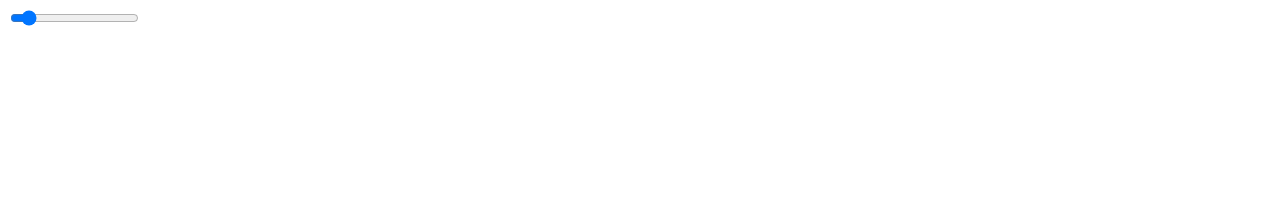
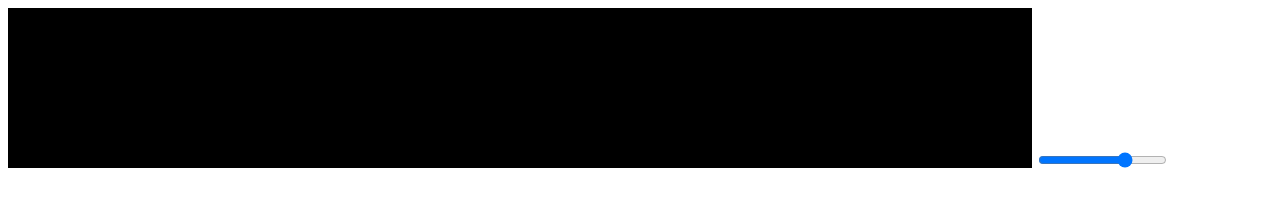
Before and after one commit to luciopaiva/karplus, a plain HTML site: page index.html in a window 1280 px wide. Drawn offline with Linux system fonts and the light colour scheme.

Commit message:
Karplus-Strong playing chord with FFT visualization

```diff
--- a/index.html
+++ b/index.html
@@ -8,7 +8,9 @@
 </head>
 <body>
 
-<input id="volume" type="range" value="2" min="0" max="20">
+<canvas id="display" width="1024" height="160"></canvas>
+
+<input id="volume" type="range" value="14" min="0" max="20">
 
 </body>
 </html>
--- a/index.js
+++ b/index.js
@@ -4,27 +4,152 @@ class Karplus {
     constructor () {
         this.audioContext = new window.AudioContext();
 
-        // white noise generator
-        this.whiteNoiseBufferSize = 1 << 14;  // 16kB
-        this.whiteNoise = this.audioContext.createScriptProcessor(this.whiteNoiseBufferSize, 1, 1);
-        this.whiteNoise.addEventListener("audioprocess", (event) => {
-            const output = event.outputBuffer.getChannelData(0);
-            for (let i = 0; i < this.whiteNoiseBufferSize; i++) {
-                output[i] = Math.random() * 2 - 1;
-            }
-        });
-
         // gain node
         this.gainNode = this.audioContext.createGain();
+
+        this.analyser = this.audioContext.createAnalyser();
 
         // volume element
         this.volumeElement = document.getElementById("volume");
         this.volumeElement.addEventListener("input", () => this.updateVolume());
         this.updateVolume();
 
-        // connect nodes
-        this.whiteNoise.connect(this.gainNode);
-        this.gainNode.connect(this.audioContext.destination);
+        // note frequencies here: http://makaroni4.com/images/posts/guitar_bro/guitar_frequencies.jpg
+        const G_CHORD = this.makeChord(98, 123, 147, 196, 294, 392);
+        const A_CHORD = this.makeChord(110, 165, 220, 277, 329);
+        const D_CHORD = this.makeChord(147, 220, 294, 370);
+
+        this.nodes = [
+            D_CHORD,
+            // this.makeKarplusStrongNode(220),
+            this.makeFilter("lowshelf", 600, 15),  // increase this frequency to make lower pitches louder
+            this.makeFilter("peaking", 220, 5),
+            this.makeFilter("highshelf", 2500, -15),
+            this.gainNode,
+            this.analyser,
+            this.audioContext.destination,
+        ];
+
+        // connect nodes in series
+        this.nodes.forEach((nodeStage, index) => {
+            if (index !== this.nodes.length - 1) {
+                const nextNode = this.nodes[index + 1];
+                if (Array.isArray(nodeStage)) {
+                    for (const node of nodeStage) {
+                        node.connect(nextNode);
+                    }
+                } else {
+                    nodeStage.connect(nextNode);
+                }
+            }
+        });
+
+        this.canvasCtx = document.getElementById("display").getContext("2d");
+        this.canvasWidth = 1024;
+        this.canvasHeight = 160;
+
+        this.analyser.fftSize = 4096;
+        this.analyserBufferLength = this.analyser.frequencyBinCount;
+        this.analyserData = new Uint8Array(this.analyserBufferLength);
+        this.analyserBarWidth = (this.canvasWidth / this.analyserBufferLength);
+        this.draw();
+    }
+
+    draw() {
+        this.analyser.getByteFrequencyData(this.analyserData);
+
+        this.canvasCtx.fillStyle = "black";
+        this.canvasCtx.fillRect(0, 0, this.canvasWidth, this.canvasHeight);
+
+        let x = 0;
+        for (let i = 0; i < this.analyserBufferLength; i++) {
+            let barHeight = this.analyserData[i];
+            this.canvasCtx.fillStyle = `rgb(255, 50, 50)`;
+            this.canvasCtx.fillRect(x, this.canvasHeight - barHeight / 2, this.analyserBarWidth, barHeight);
+            x += this.analyserBarWidth;
+        }
+
+        requestAnimationFrame(() => this.draw());
+    }
+
+    makeFilter(type, frequency, gain) {
+        const filter = this.audioContext.createBiquadFilter();
+        filter.type = type;
+        filter.frequency.value = frequency;
+        filter.gain.value = gain;
+        return filter;
+    }
+
+    makeChord(...frequencies) {
+        return [...frequencies].map(frequency => this.makeKarplusStrongNode(frequency));
+    }
+
+    makeKarplusStrongNode(frequencyInHz, maxAmplitude = 1) {
+        const pluckPeriodInMillis = 1000;
+        const impulseDurationInSeconds = 0.0005;
+        const impulseDurationInSamples = Math.round(impulseDurationInSeconds * this.audioContext.sampleRate);
+        let impulseCountdownInSamples = impulseDurationInSamples;
+        const karplusStrongNode = this.audioContext.createScriptProcessor(4096, 0, 1);
+        const delaySizeInSamples = Math.round(this.audioContext.sampleRate / frequencyInHz);
+        const delayBuffer = new Float32Array(delaySizeInSamples);
+        let delayBufferIndex = 0;
+        const gain = 0.995;
+        let nextPluckTime = Date.now() + pluckPeriodInMillis;
+        karplusStrongNode.addEventListener("audioprocess", (event) => {
+            const now = Date.now();
+            if (now >= nextPluckTime) {
+                nextPluckTime = now + pluckPeriodInMillis;
+                impulseCountdownInSamples = impulseDurationInSamples;
+            }
+
+            const output = event.outputBuffer.getChannelData(0);
+            for (let i = 0; i < event.outputBuffer.length; i++) {
+                const noiseSample = (--impulseCountdownInSamples >= 0) ? Karplus.random(maxAmplitude) : 0;
+                delayBuffer[delayBufferIndex] = noiseSample + gain *
+                    (delayBuffer[delayBufferIndex] + delayBuffer[(delayBufferIndex + 1) % delaySizeInSamples]) / 2;
+                output[i] = delayBuffer[delayBufferIndex];
+                if (++delayBufferIndex >= delaySizeInSamples) {
+                    delayBufferIndex = 0;
+                }
+            }
+        });
+
+        return karplusStrongNode;
+    }
+
+    static random(range) {
+        return Math.random() * 2 * range - range;
+    }
+
+    makeDistortionNode() {
+        // distortion as seen here: https://developer.mozilla.org/en-US/docs/Web/API/BaseAudioContext/createWaveShaper
+        const distortion = this.audioContext.createWaveShaper();
+
+        const distortionAmount = 400;
+        const nSamples = 44100;
+        const curve = new Float32Array(nSamples);
+        const deg = Math.PI / 180;
+        for (let i = 0; i < nSamples; i++) {
+            let x = i * 2 / nSamples - 1;
+            curve[i] = (3 + distortionAmount) * x * 20 * deg / (Math.PI + distortionAmount * Math.abs(x));
+        }
+
+        distortion.curve = curve;
+        distortion.oversample = "4x";
+        return distortion;
+    }
+
+    makeDistortionNode2() {
+        const curve = new Float32Array(139);
+        const distortion = this.audioContext.createWaveShaper();
+        for (let i = 0; i < curve.length; ++i) {
+            let x = 2 * i / (curve.length-1) - 1;
+            x *= 0.686306;
+            const a = 1 + Math.exp(Math.sqrt(Math.abs(x)) * -0.75);
+            curve[i] = (Math.exp(x) - Math.exp(-x * a)) / (Math.exp(x) + Math.exp(-x));
+        }
+        distortion.curve = curve;
+        return distortion;
     }
 
     updateVolume() {
```
